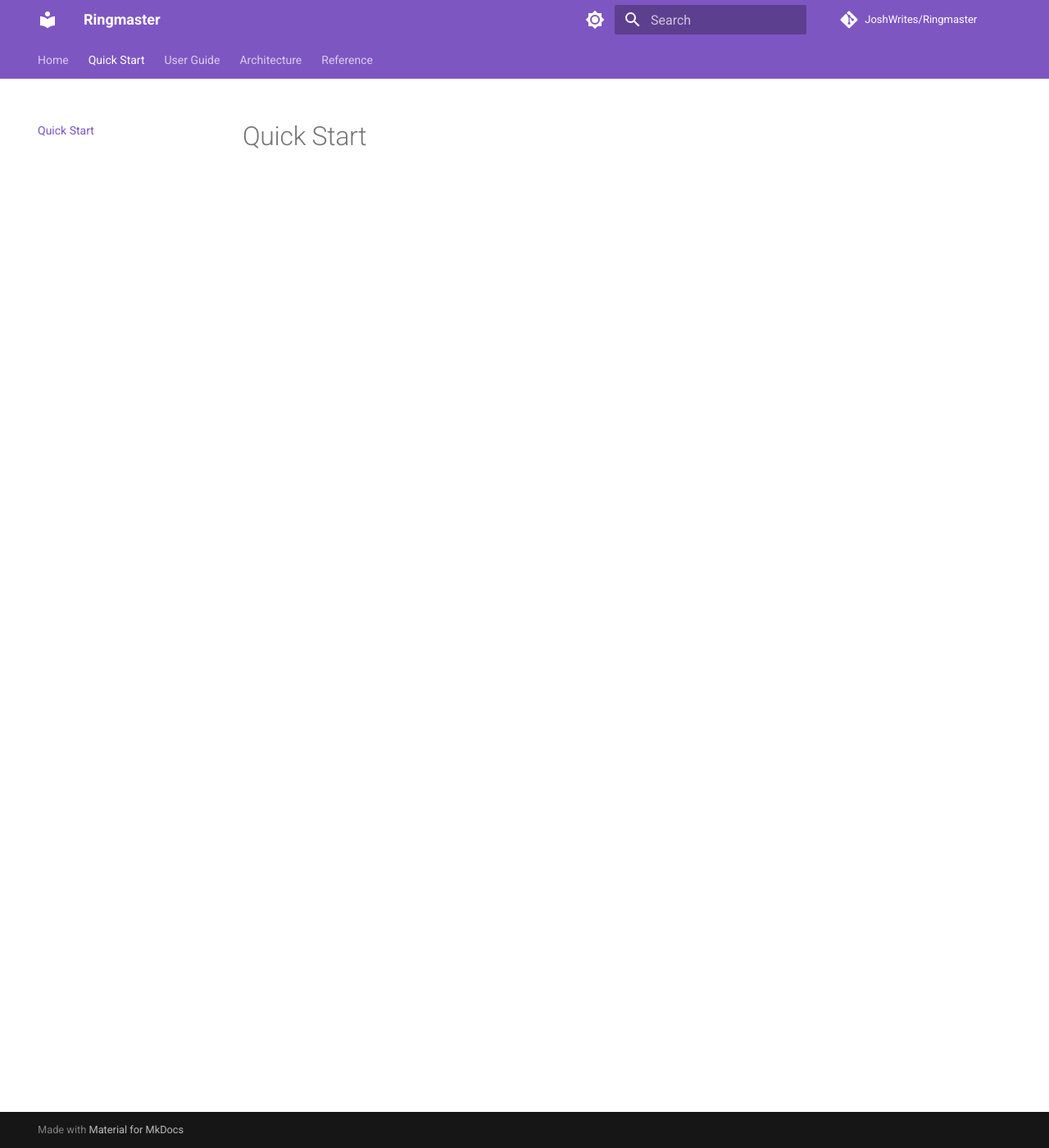
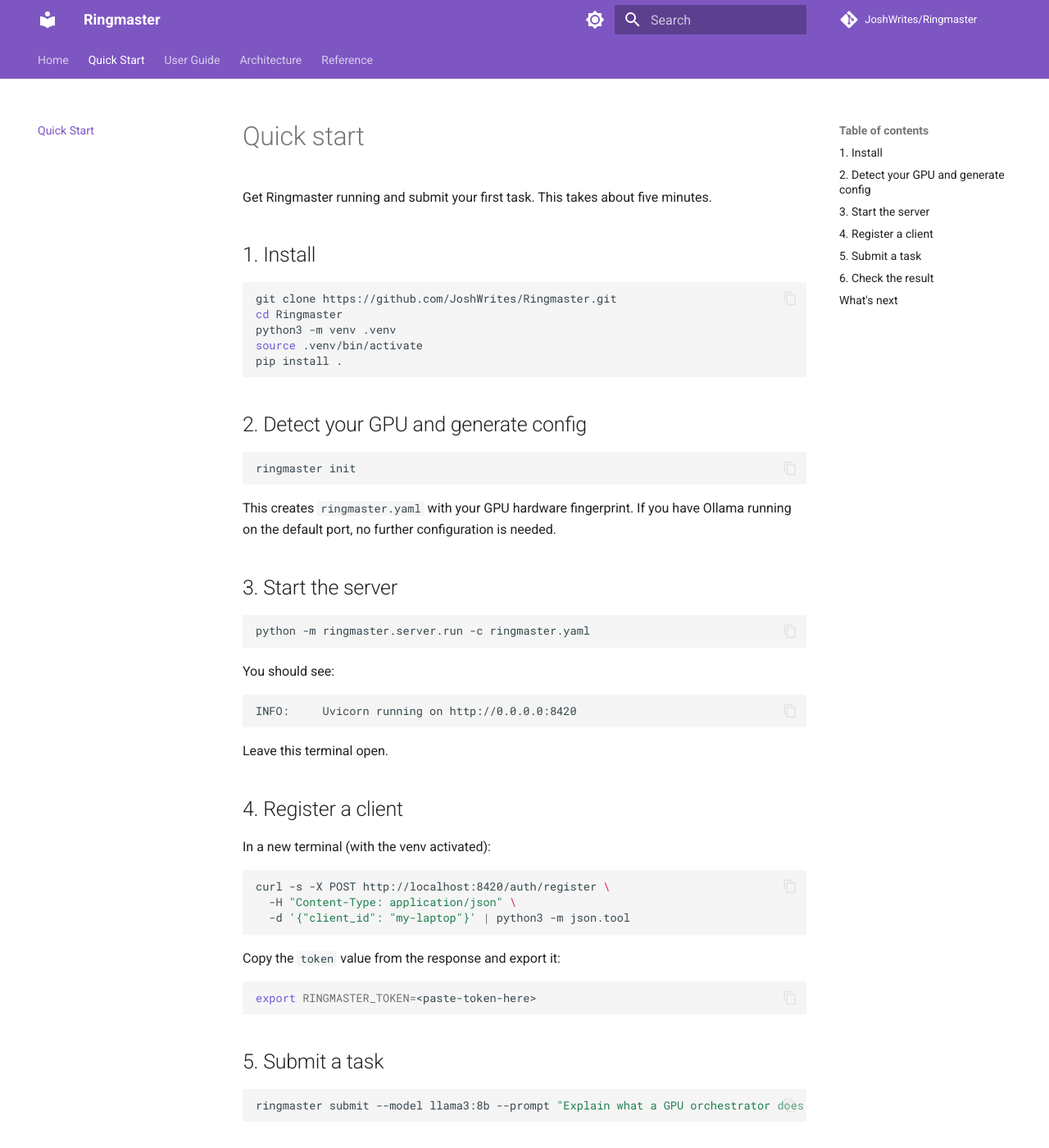
Before and after one commit to JoshWrites/Ringmaster, an MkDocs documentation site: the page built from docs/quickstart.md, in a window 1280 px wide and 1400 px high. Shown: the whole window at 82% size. Built offline with MkDocs 1.6.1 and Material for MkDocs 9.7.7, drawn with Linux system fonts in a browser that asks for light colours; comment, search, counter and statistics services are not loaded; some of the changed text lies outside the part shown.

Commit message:
docs: quick start guide

````diff
--- a/docs/quickstart.md
+++ b/docs/quickstart.md
@@ -1 +1,75 @@
-# Quick Start
+# Quick start
+
+Get Ringmaster running and submit your first task. This takes about five minutes.
+
+## 1. Install
+
+```bash
+git clone https://github.com/JoshWrites/Ringmaster.git
+cd Ringmaster
+python3 -m venv .venv
+source .venv/bin/activate
+pip install .
+```
+
+## 2. Detect your GPU and generate config
+
+```bash
+ringmaster init
+```
+
+This creates `ringmaster.yaml` with your GPU hardware fingerprint. If you have Ollama running on the default port, no further configuration is needed.
+
+## 3. Start the server
+
+```bash
+python -m ringmaster.server.run -c ringmaster.yaml
+```
+
+You should see:
+
+```
+INFO:     Uvicorn running on http://0.0.0.0:8420
+```
+
+Leave this terminal open.
+
+## 4. Register a client
+
+In a new terminal (with the venv activated):
+
+```bash
+curl -s -X POST http://localhost:8420/auth/register \
+  -H "Content-Type: application/json" \
+  -d '{"client_id": "my-laptop"}' | python3 -m json.tool
+```
+
+Copy the `token` value from the response and export it:
+
+```bash
+export RINGMASTER_TOKEN=<paste-token-here>
+```
+
+## 5. Submit a task
+
+```bash
+ringmaster submit --model llama3:8b --prompt "Explain what a GPU orchestrator does in one sentence."
+```
+
+## 6. Check the result
+
+```bash
+ringmaster status
+```
+
+You should see the task in the queue (or already completed, if Ollama is fast). To see the full task list:
+
+```bash
+ringmaster queue
+```
+
+## What's next
+
+- [Installation guide](guide/installation.md) — systemd service setup, remote access, pipx install
+- [Configuration](guide/configuration.md) — customize queue depth, idle detection, notifications, power management
+- [Tasks guide](guide/tasks.md) — priority, deadlines, approval workflow, queue control
````
